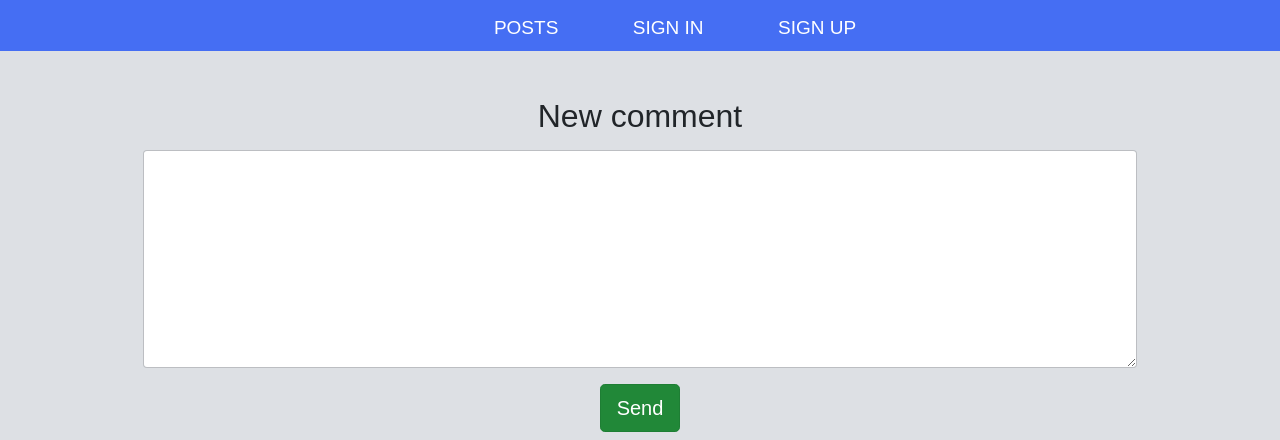
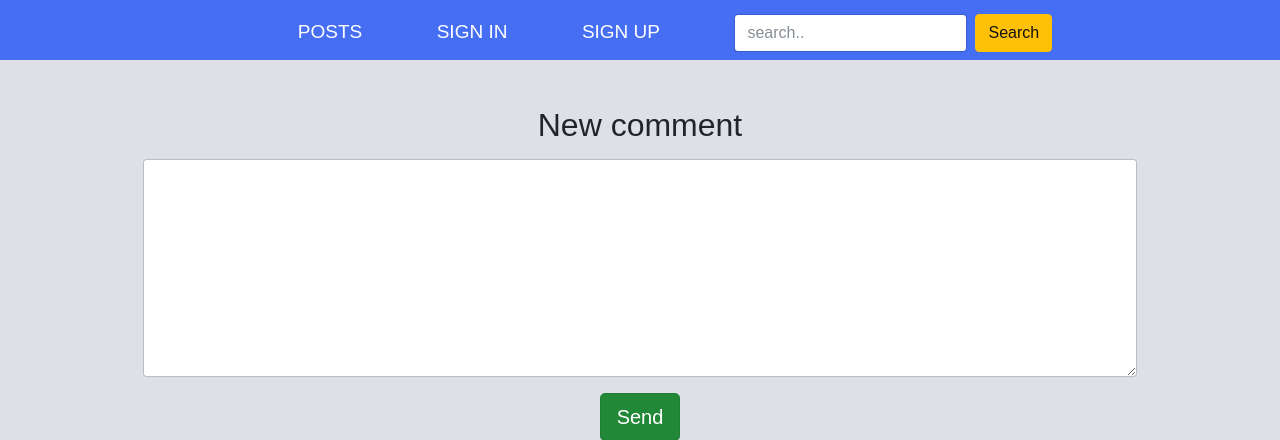
Before and after one commit to fastestmk/Convoy, a Django app: page /detail/1/comment/ in a window 1280 px wide. Shown: the top 440 px of the page. Run offline with Django 3.2, Linux system fonts and the light colour scheme; some libraries are stand-ins or nearby versions.

Commit message:
adding search bar

```diff
--- a/post/templates/base.html
+++ b/post/templates/base.html
@@ -10,7 +10,8 @@
   <script type="text/javascript" src="{% static "js/script.js" %}"></script>
 </head>
 <body>
-  <header>
+
+ <header>
     <div style="text-align:center" class="container">
       <nav>
       <ul>
@@ -19,15 +20,29 @@
         <li><a href="{% url 'post:add' %}">New Post</a></li>
         <li><a href="{% url 'Profile:profile' %}">{{user}}</a></li>
         <li><a  href="{% url 'Profile:sign_out' %}">Logout</a></li>
+        <li>
+            <form  class="form-inline mt-2 mt-md-0" role="search" method="POST" action="{% url 'post:searchPost' %}">
+              {% csrf_token %}
+              <input class="form-control mr-sm-2" placeholder="search.." aria-label="Search" type="text" name="query">
+              <button class="btn  btn-warning " type="submit">Search</button>
+            </form>
+        </li>
         {% else %}
         <li><a href="http://127.0.0.1:8000/">Posts</a></li>
         <li><a  href="{% url 'Profile:sign_in' %}">Sign In</a></li>
         <li><a href="{% url 'Profile:sign_up' %}">Sign Up</a></li>
+        <li>
+            <form  class="form-inline mt-2 mt-md-0" role="search" method="POST" action="{% url 'post:searchPost' %}">
+              {% csrf_token %}
+              <input class="form-control mr-sm-2" placeholder="search.." aria-label="Search" type="text" name="query">
+              <button class="btn  btn-warning " type="submit">Search</button>
+            </form>
+        </li>
         {% endif %}
       </ul>
       </nav>
     </div>
-  </header>
+ </header>
 
   {% if messages %}
     {%for message in messages %}
@@ -41,10 +56,10 @@
   {% endif %}
   <br><br/>
 
-  <div class="container">
+<div class="container">
     {% block content %}
     {% endblock content %}
-  </div>
+</div>
 
 </body>
 </html>
--- /dev/null
+++ b/post/templates/post/404.html
@@ -0,0 +1,5 @@
+{% extends "base.html" %}
+
+{% block content %}
+    <h1>404 Page Not Found !</h1>
+{% endblock content %}
--- a/post/urls.py
+++ b/post/urls.py
@@ -1,5 +1,5 @@
 from django.urls import path
-from .views import PostList, NewPost, PostDetail, CommentView, PostDelete, PostEdit, userPost
+from .views import PostList, NewPost, PostDetail, CommentView, PostDelete, PostEdit, userPost, searchPost
 
 app_name = 'post'
 urlpatterns = [
@@ -10,4 +10,5 @@ urlpatterns = [
     path('edit/<int:pk>/', view=PostEdit.as_view(), name='edit'),
     path('delete/<int:pk>/', view=PostDelete, name='delete'),
     path('userPost/<username>/', view=userPost, name="userPost"),
+    path('SearchPost/', view=searchPost, name='searchPost'),
 ]
--- a/post/views.py
+++ b/post/views.py
@@ -1,5 +1,5 @@
 from django.core.paginator import Paginator, EmptyPage, PageNotAnInteger
-from django.views.generic import CreateView, UpdateView
+from django.views.generic import CreateView, UpdateView, ListView
 from django.shortcuts import redirect, render, get_object_or_404
 from django.contrib.auth.models import User
 from django.contrib import messages
@@ -7,6 +7,24 @@ from django.urls import reverse_lazy
 
 from .models import Post, Comment
 from .forms import PostForm, CommentForm
+
+
+def searchPost(request):
+    if request.method == 'POST':
+        try:
+            q = request.POST['query']
+            user = User.objects.get(username=q)
+            Posts = Post.objects.filter(title=q) | \
+                Post.objects.filter(user=user.pk)
+            if Posts:
+                return render(request, 'post/post_list.html', {'Posts': Posts})
+            else:
+                return render(request, 'post/404.html')
+        except KeyError:
+            return render(request, 'post/404.html')
+        except User.DoesNotExist:
+            messages.add_message(request, messages.INFO, "404 Page Not Found !")
+            return render(request, 'post/post_list.html', {})
 
 
 def userPost(request, username):
```
Also changed, not shown: db.sqlite3.
